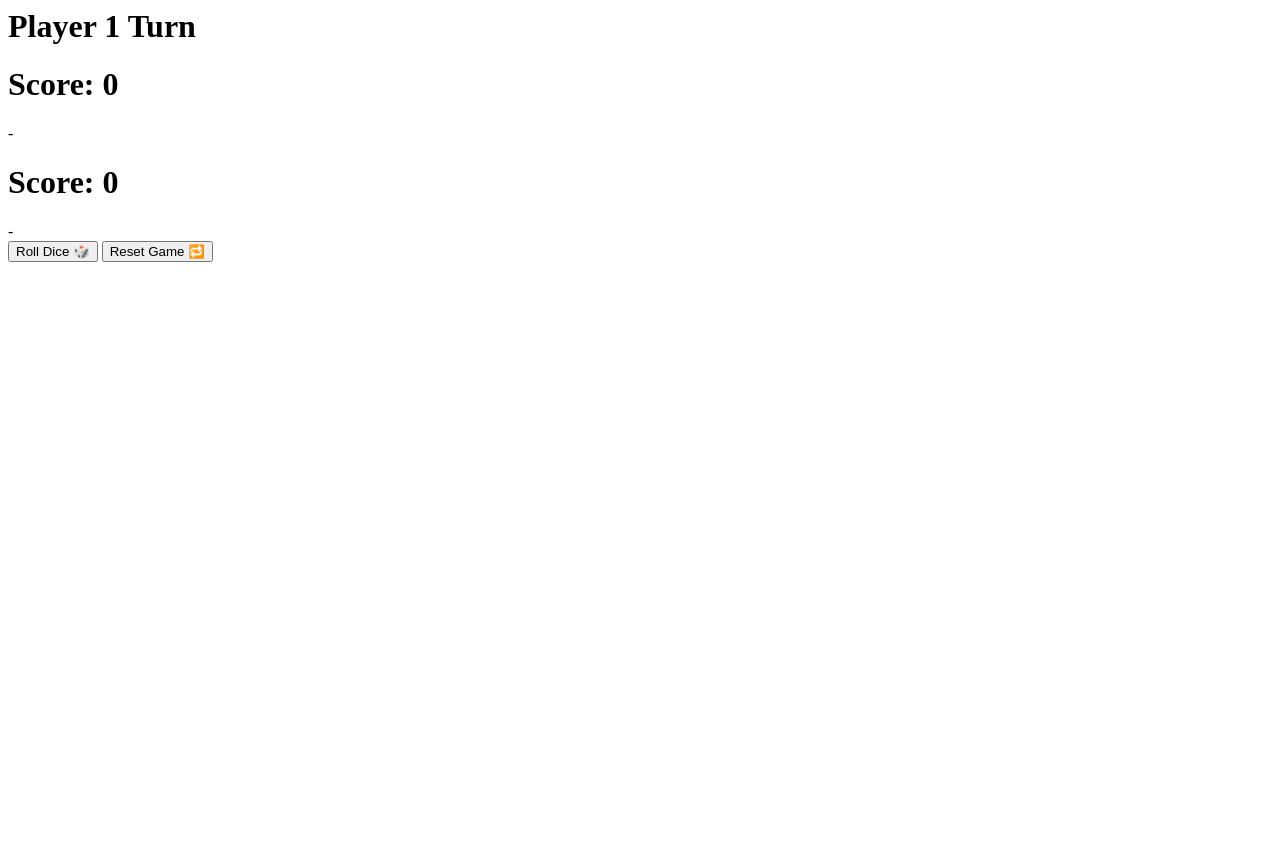
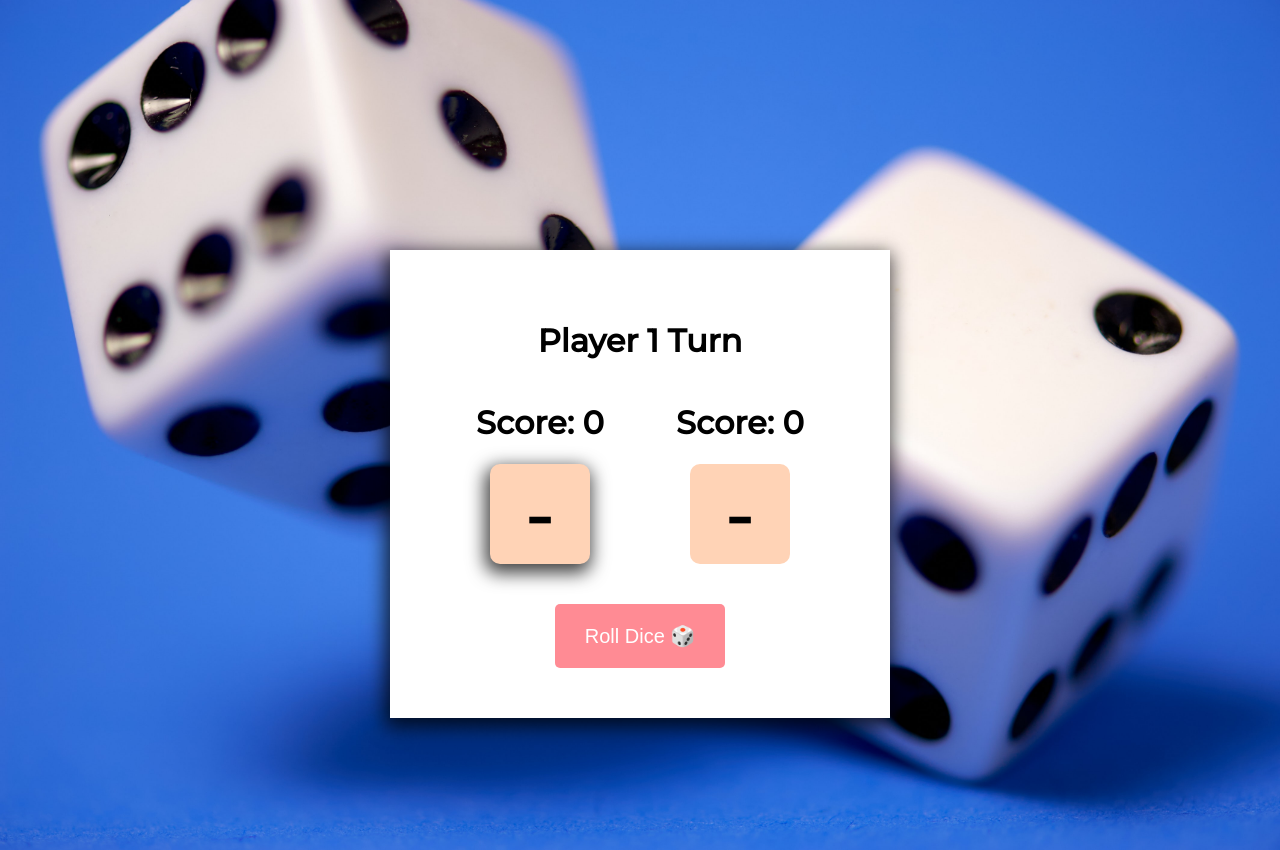
Before and after one commit to zenidith/dice-game, a plain HTML site: page index.html in a window 1280 px wide. Before the commit the page ends 800 px from the top, so only its background shows below. Drawn offline with Linux system fonts and the light colour scheme.

Commit message:
added background picture, display the dice number, added/removed the .active class so that the box-shadow appears for each players turn to visually show to each player, updated so that the .message updates textContent as well

```diff
--- a/index.html
+++ b/index.html
@@ -1,5 +1,7 @@
 <html>
     <head>
+        <link rel="preconnect" href="https://fonts.gstatic.com">
+<link href="https://fonts.googleapis.com/css2?family=Montserrat:wght@500&display=swap" rel="stylesheet">
         <link rel="stylesheet" href="style.css">
     </head>
     <body>
--- a/index.js
+++ b/index.js
@@ -18,11 +18,18 @@ rollBtn.addEventListener("click", function() {
     const randomNumber =  Math.floor(Math.random() * 6) + 1
     console.log(randomNumber)
 
-if (player1Turn) {
-    console.log("Player 1 rolled " + randomNumber)
-} else {
-    console.log("Player 2 rolled " + randomNumber)
-}
-player1Turn = !player1Turn
+    if (player1Turn) {
+        player1Dice.textContent = randomNumber
+        player1Dice.classList.remove("active")
+        player2Dice.classList.add("active")
+        message.textContent = "Player 2 Turn"
 
+    } else {
+        player2Dice.textContent = randomNumber
+        player2Dice.classList.remove("active")
+        player1Dice.classList.add("active")
+        message.textContent = "Player 1 Turn"
+
+    }
+    player1Turn = !player1Turn
 })
--- a/style.css
+++ b/style.css
@@ -0,0 +1,79 @@
+html, body {
+    --color-1: #a8e6cf;
+    --color-2: #dcedc1;
+    --color-3: #ffd3b6;
+    --color-4: #ffaaa5;
+    --color-5: #ff8b94;
+    margin: 0;
+    padding: 0;
+}
+
+body {
+    padding-top: 50px;
+    background-image: url(images/1.jpeg);
+    background-position: center;
+    background-repeat: no-repeat;
+    background-size: cover;
+    font-family: 'Montserrat', sans-serif;
+    height: 100vh;
+    color: black;
+}
+
+.container {
+    width: 400px;
+    text-align: center;
+    margin: 0 auto;
+    background-color: white;
+    box-shadow: -2px 6px 18px 3px rgba(0,0,0,0.75);
+    padding: 50px;
+    margin-top: 200px;
+}
+
+.players {
+    width: 100%;
+    display: flex;
+    justify-content: space-around;
+}
+
+.dice {
+    border-radius: 10px;
+    width: 100px;
+    height: 100px;
+    background-color: var(--color-3);
+    margin: 0 auto;
+    font-size: 80px;
+    display: flex;
+    align-items: center;
+    justify-content: center;
+}
+
+
+button {
+    color: #fff;
+    padding: 20px 30px;
+    font-size: 20px;
+    margin-top: 40px;
+    border: none;
+    border-radius: 5px;
+    cursor: pointer;
+}
+
+#rollBtn {
+    background-color: var(--color-5);
+}
+
+#resetBtn {
+    background-color: var(--color-4);
+}
+
+button:focus {
+    outline: none;
+}
+
+#resetBtn {
+    display: none;
+}
+
+.active {
+    box-shadow: -2px 6px 18px 3px rgba(0,0,0,0.75);
+}
```
Also changed, not shown: images/1.jpeg (added), 2 other files.
